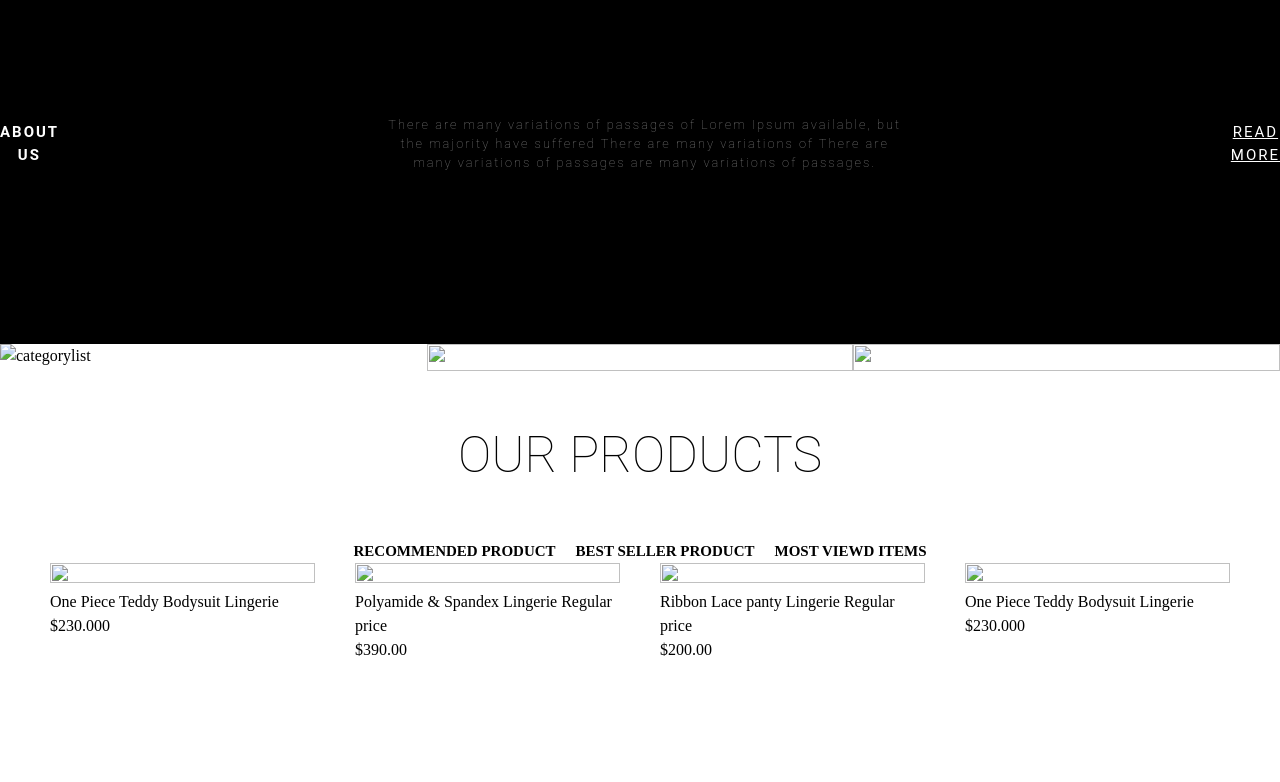
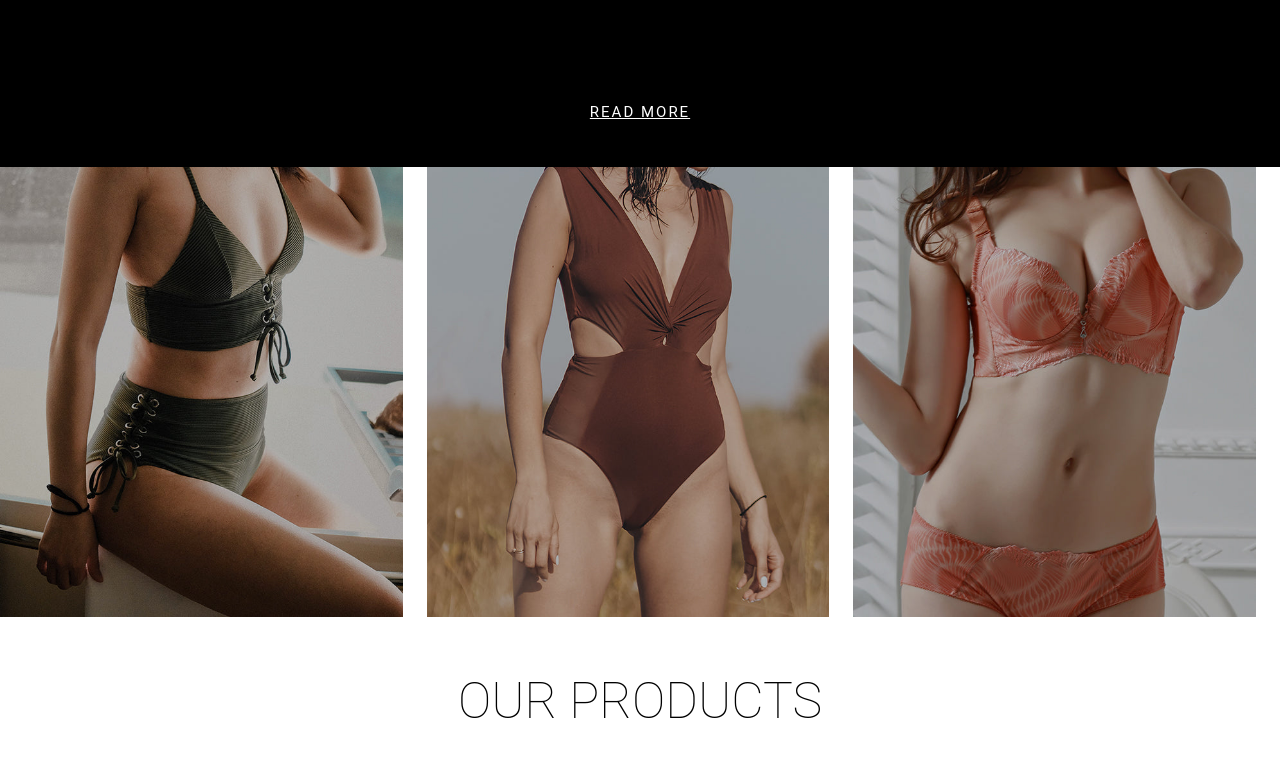
Before and after one commit to VanDungHoang/DoAnFe, a plain HTML site: page index.html in a window 1280 px wide. Shown: the part 1317-2099 px from the top of the page. Drawn offline with Linux system fonts and the light colour scheme; the site is published under a folder, as on GitHub Pages, so addresses that start at the root find nothing.

Commit message:
first commit

```diff
--- a/index.html
+++ b/index.html
@@ -4,9 +4,9 @@
   <meta charset="UTF-8">
   <meta http-equiv="X-UA-Compatible" content="IE=edge">
   <meta name="viewport" content="width=device-width, initial-scale=1.0">
-  <link rel="stylesheet" href="/public/css/bootstrap.min.css">
-  <link rel="stylesheet" href="public/css/index.css">
-  <link rel="stylesheet" href="/fontawesome/css/all.css">
+  <link rel="stylesheet" href="./public/css/bootstrap.min.css">
+  <link rel="stylesheet" href="./public/css/index.css">
+  <link rel="stylesheet" href="./fontawesome/css/all.css">
   <title> blossom_test</title>
 </head>
 
@@ -17,7 +17,7 @@
       <div class="container-fluid">
         <a class="navbar-brand" href="#">
           <div>
-            <img src="/image/logo.jpg" alt="logo" class="img-fluid">
+            <img src="./image/logo.jpg" alt="logo" class="img-fluid">
           </div>
         </a>
         <button class="navbar-toggler" type="button" data-bs-toggle="collapse" data-bs-target="#navbarSupportedContent"
@@ -109,13 +109,13 @@
     <div class="reduce-container">
       <div class="reduce">
         <div class="row col-sm-4 fix-image">
-          <img src="/image/categorylist-img1_627x700.jpg" alt="categorylist">
+          <img src="./image/categorylist-img1_627x700.jpg" alt="categorylist">
         </div>
         <div class="row col-sm-4 fix-image">
-          <img src="/image/categorylist-img2_627x700.jpg" alt="">
+          <img src="./image/categorylist-img2_627x700.jpg" alt="">
         </div>
         <div class="row col-sm-4 fix-image">
-          <img src="/image/categorylist-img3_627x700.jpg" alt="">
+          <img src="./image/categorylist-img3_627x700.jpg" alt="">
         </div>
       </div>
       <div class="our-product">
@@ -132,7 +132,7 @@
       <div class="list-product">
         <div>
           <div class="row col-sm-4 fix-image">
-            <img src="/image/05_643x.jpg" alt="">
+            <img src="./image/05_643x.jpg" alt="">
           </div>
           <ul class="star">
             <li> <i class="fa-solid fa-star"></i></li>
@@ -146,7 +146,7 @@
         </div>
         <div>
           <div class="row col-sm-4 fix-image">
-            <img src="/image/07_3f1f3c94-1e3e-45a5-be50-1308359e4b82_643x.jpg" alt="">
+            <img src="./image/07_3f1f3c94-1e3e-45a5-be50-1308359e4b82_643x.jpg" alt="">
           </div>
           <ul class="star">
             <li> <i class="fa-solid fa-star"></i></li>
@@ -164,7 +164,7 @@
 
         <div>
           <div class="row col-sm-4 fix-image">
-            <img src="/image/09_c60ce2bb-e06a-4643-9140-4505d922fe6f_643x.jpg" alt="">
+            <img src="./image/09_c60ce2bb-e06a-4643-9140-4505d922fe6f_643x.jpg" alt="">
           </div>
           <ul class="star">
             <li> <i class="fa-solid fa-star"></i></li>
@@ -181,7 +181,7 @@
         </div>
         <div>
           <div class="row col-sm-4 fix-image">
-            <img src="/image/11_643x.jpg" alt="">
+            <img src="./image/11_643x.jpg" alt="">
           </div>
           <ul class="star">
             <li> <i class="fa-solid fa-star"></i></li>
@@ -195,7 +195,7 @@
         </div>
         <div>
           <div class="row col-sm-4 fix-image">
-            <img src="/image/12_d9954758-88aa-4d63-89c5-403669b1dd12_643x.jpg" alt="">
+            <img src="./image/12_d9954758-88aa-4d63-89c5-403669b1dd12_643x.jpg" alt="">
           </div>
           <ul class="star">
             <li> <i class="fa-solid fa-star"></i></li>
@@ -276,7 +276,7 @@
       <div class="blog">
         <div>
           <div class="row col-sm-4 fix-blgimage">
-            <img src="/image/blog-2_892x.jpg" alt="categorylist">
+            <img src="./image/blog-2_892x.jpg" alt="categorylist">
           </div>
           <div class="blog-content">
             <p>IT DISPLAYS ELEGANT SEXY LINGERIE THAT WILL DEFINITELY...</p>
@@ -287,7 +287,7 @@
         </div>
         <div>
           <div class="row col-sm-4 fix-blgimage">
-            <img src="/image/blog-1_892x.jpg" alt="categorylist">
+            <img src="./image/blog-1_892x.jpg" alt="categorylist">
           </div>
           <div class="blog-content">
             <p>STARTED BY A PAIR OF BESTIES WITH VERY DIFFERENT CHESTIES</p>
@@ -298,7 +298,7 @@
         </div>
         <div>
           <div class="row col-sm-4 fix-blgimage">
-            <img src="/image/blog-3_892x.jpg" alt="categorylist">
+            <img src="./image/blog-3_892x.jpg" alt="categorylist">
           </div>
           <div class="blog-content">
             <p>CAREFULLY CURATING A COLLECTION OF HIGH-FASHION LINGERIE</p>
@@ -311,32 +311,32 @@
       <div class="bar">
         <div>
           <div class="row col-sm-4 fix-bar">
-            <img src="/image/logo-bar/1_130x87@2x.png" alt="categorylist">
+            <img src="./image/logo-bar/1_130x87@2x.png" alt="categorylist">
           </div>
         </div>
         <div>
           <div class="row col-sm-4 fix-bar">
-            <img src="/image/logo-bar/2_130x87@2x.png" alt="categorylist">
+            <img src="./image/logo-bar/2_130x87@2x.png" alt="categorylist">
           </div>
         </div>
         <div>
           <div class="row col-sm-4 fix-bar">
-            <img src="/image/logo-bar/3_130x87@2x.png" alt="categorylist">
+            <img src="./image/logo-bar/3_130x87@2x.png" alt="categorylist">
           </div>
         </div>
         <div>
           <div class="row col-sm-4 fix-bar">
-            <img src="/image/logo-bar/4_130x87@2x.png" alt="categorylist">
+            <img src="./image/logo-bar/4_130x87@2x.png" alt="categorylist">
           </div>
         </div>
         <div>
           <div class="row col-sm-4 fix-bar">
-            <img src="/image/logo-bar/3_130x87@2x.png" alt="categorylist">
+            <img src="./image/logo-bar/3_130x87@2x.png" alt="categorylist">
           </div>
         </div>
         <div>
           <div class="row col-sm-4 fix-bar">
-            <img src="/image/logo-bar/6_130x87@2x.png" alt="categorylist">
+            <img src="./image/logo-bar/6_130x87@2x.png" alt="categorylist">
           </div>
         </div>
       </div>
@@ -387,5 +387,5 @@
     </div>
   </div>
 </footer>
-
+<script src="./public/js/bootstrap.min.js"></script>
 </html>
```
